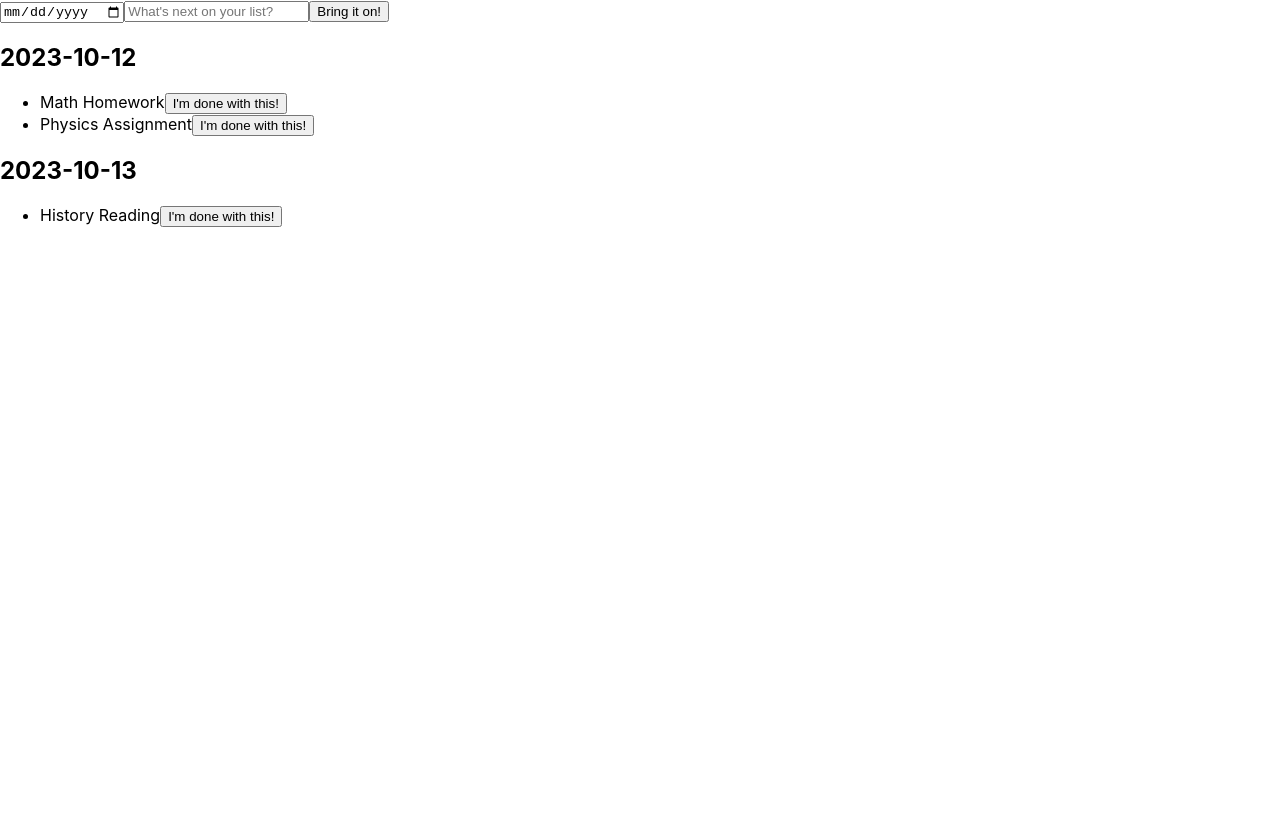
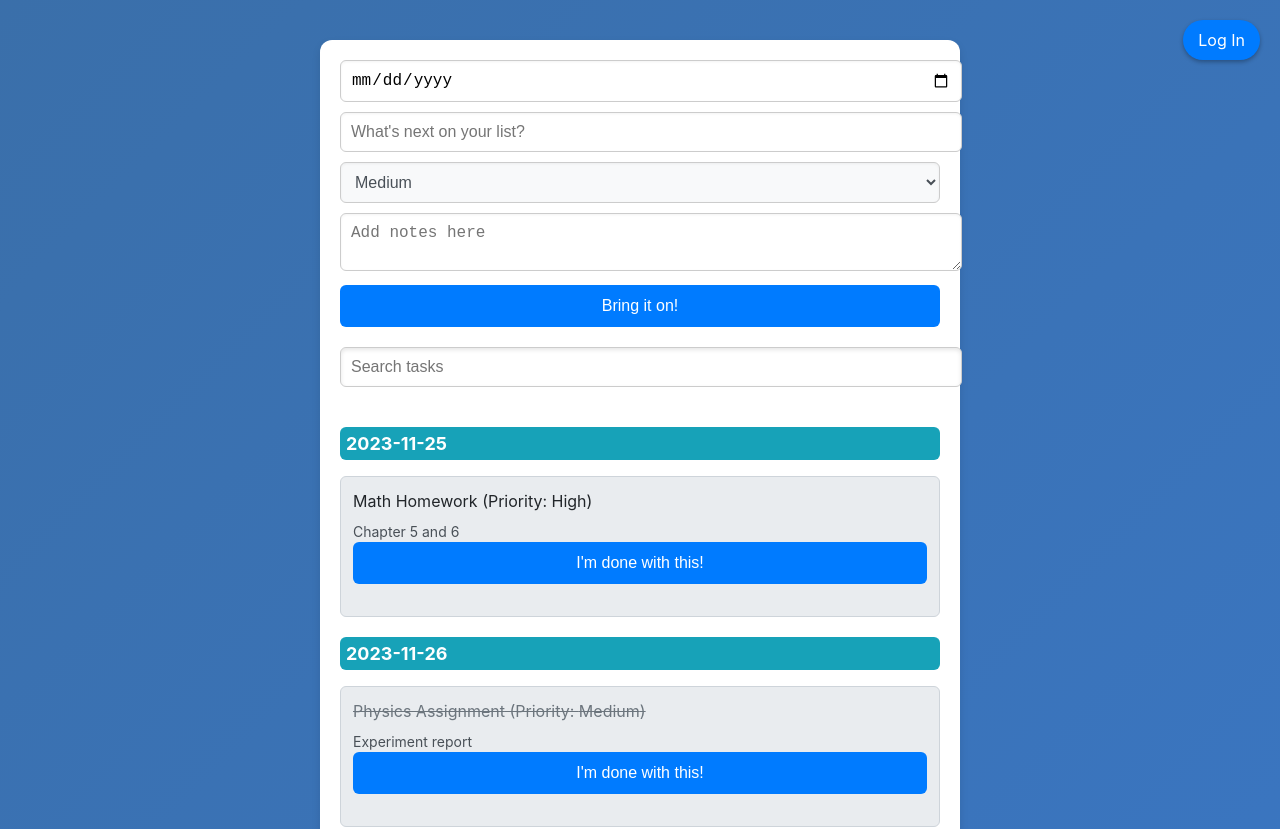
Before and after one commit to anis105/rocket_front, a React (Create React App) app: page / in a window 1280 px wide. Shown: the top 829 px of the page. Before the commit the page ends 800 px from the top, so only its background shows below. Built offline with nearby package versions, Linux system fonts and the light colour scheme.

Commit message:
Todolist - CURD - search - priority management
login
- login module

```diff
--- a/src/App.css
+++ b/src/App.css
@@ -1,38 +1,250 @@
-.App {
-  text-align: center;
+/* General Styles */
+
+@keyframes backgroundChange {
+  0% { background-position: 0% 50%; }
+  50% { background-position: 100% 50%; }
+  100% { background-position: 0% 50%; }
 }
 
-.App-logo {
-  height: 40vmin;
-  pointer-events: none;
+/* Background Style with Animated Dark Blue Theme */
+body {
+  margin: 0;
+  padding: 20px;
+  color: #fff;
+  background: linear-gradient(-45deg, #3a7bd5, #3a6073);
+  background-size: 400% 400%;
+  animation: backgroundChange 15s ease infinite;
+}
+/* Login Tab Style */
+.login-tab {
+  position: fixed;
+  right: 20px;
+  top: 20px;
+  background-color: #1e90ff; /* Dodger blue color */
+  color: white;
+  padding: 10px 15px;
+  border-radius: 20px;
+  cursor: pointer;
+  transition: background-color 0.2s;
+  box-shadow: 0 2px 4px rgba(0, 0, 0, 0.3);
 }
 
-@media (prefers-reduced-motion: no-preference) {
-  .App-logo {
-    animation: App-logo-spin infinite 20s linear;
+.login-tab:hover {
+  background-color: #1a7ac8; /* Slightly darker blue on hover */
+}
+
+.login-tab {
+  position: fixed;
+  right: 20px;
+  top: 20px;
+  background-color: #007bff;
+  color: white;
+  padding: 10px 15px;
+  border-radius: 20px;
+  cursor: pointer;
+  transition: background-color 0.2s;
+}
+
+.login-tab:hover {
+  background-color: #0056b3;
+}
+
+
+/* TodoList Container */
+.TodoList-container {
+  max-width: 600px;
+  margin: 20px auto;
+  background: #fff;
+  padding: 20px;
+  border-radius: 12px;
+  box-shadow: 0 4px 8px rgba(0, 0, 0, 0.1);
+  transition: box-shadow 0.3s;
+}
+
+.TodoList-container:hover {
+  box-shadow: 0 6px 12px rgba(0, 0, 0, 0.15);
+}
+
+/* Input fields and Buttons */
+.TodoList-container input[type="text"],
+.TodoList-container input[type="date"],
+.TodoList-container textarea,
+.TodoList-container select {
+  padding: 10px;
+  margin-bottom: 10px;
+  border-radius: 6px;
+  border: 1px solid #ccc;
+  width: 100%;
+  font-size: 16px;
+  box-shadow: inset 0 1px 3px rgba(0, 0, 0, 0.05);
+}
+
+.TodoList-container button {
+  background-color: #007bff;
+  color: white;
+  border: none;
+  padding: 12px 20px;
+  border-radius: 6px;
+  cursor: pointer;
+  font-size: 16px;
+  width: 100%;
+  margin-bottom: 20px;
+  transition: background-color 0.2s;
+}
+
+.TodoList-container button:hover {
+  background-color: #0056b3;
+}
+
+/* Search Bar */
+.search-bar input[type="text"] {
+  margin-bottom: 20px;
+  box-shadow: inset 0 2px 4px rgba(0, 0, 0, 0.1);
+}
+
+/* Task List */
+ul {
+  list-style-type: none;
+  padding: 0;
+}
+
+/* List Item Style */
+li {
+  background: #e9ecef;
+  border: 1px solid #ced4da;
+  margin-top: 5px;
+  padding: 12px;
+  border-radius: 6px;
+  transition: background-color 0.2s;
+  color: #333; /* Darker font color for better readability */
+  font-size: 16px; /* Adjust font size as needed */
+  line-height: 1.5; /* Spacing between lines */
+}
+
+li:hover {
+  background: #dee2e6;
+  /* Optionally, you can change the font color on hover as well */
+  /* color: #212529; */
+}
+
+/* Adjusting Task Text and Notes */
+span, .task-notes {
+  color: #212529; /* Darker color for task text and notes */
+}
+
+/* Completed Task Styling */
+span.completed {
+  text-decoration: line-through;
+  color: #6c757d; /* A lighter shade for completed tasks */
+}
+
+
+/* Task Notes */
+.task-notes {
+  font-size: 14px;
+  color: #495057;
+  margin-top: 8px;
+}
+
+/* Date Headers */
+.date-header {
+  background-color: #17a2b8;
+  color: white;
+  padding: 6px;
+  border-radius: 6px;
+  margin-top: 20px;
+  font-size: 18px;
+}
+
+/* Priority Styles */
+select {
+  background: #f8f9fa;
+  color: #495057;
+}
+
+option[value="High"] {
+  color: #dc3545;
+}
+
+option[value="Medium"] {
+  color: #ffc107;
+}
+
+option[value="Low"] {
+  color: #28a745;
+}
+
+/* Login Modal Style */
+.login-modal {
+  position: fixed;
+  top: 0;
+  left: 0;
+  width: 100%;
+  height: 100%;
+  background-color: rgba(0, 0, 0, 0.5);
+  display: flex;
+  justify-content: center;
+  align-items: center;
+}
+
+.login-content {
+  background-color: white;
+  padding: 20px;
+  border-radius: 5px;
+  box-shadow: 0 2px 10px rgba(0, 0, 0, 0.2);
+}
+
+.login-content h2 {
+  color: black;
+  margin-top: 0;
+}
+.login-content h3 {
+  color: black;
+  margin-top: auto;
+}
+
+
+.login-content input {
+  width: 100%;
+  padding: 10px;
+  margin: 10px 0;
+  border-radius: 5px;
+  border: 1px solid #ddd;
+}
+
+.login-content button {
+  width: 100%;
+  padding: 10px;
+  border: none;
+  border-radius: 5px;
+  background-color: #007bff;
+  color: white;
+  cursor: pointer;
+}
+
+.login-content button:hover {
+  background-color: #0056b3;
+}
+
+.close {
+  cursor: pointer;
+  float: right;
+  font-size: 28px;
+  font-weight: bold;
+}
+
+
+/* Responsiveness */
+@media only screen and (max-width: 600px) {
+  .TodoList-container {
+    padding: 15px;
+  }
+
+  .TodoList-container input[type="text"],
+  .TodoList-container input[type="date"],
+  .TodoList-container textarea,
+  .TodoList-container select,
+  .TodoList-container button {
+    width: 100%;
   }
 }
-
-.App-header {
-  background-color: #282c34;
-  min-height: 100vh;
-  display: flex;
-  flex-direction: column;
-  align-items: center;
-  justify-content: center;
-  font-size: calc(10px + 2vmin);
-  color: white;
-}
-
-.App-link {
-  color: #61dafb;
-}
-
-@keyframes App-logo-spin {
-  from {
-    transform: rotate(0deg);
-  }
-  to {
-    transform: rotate(360deg);
-  }
-}
--- a/src/App.js
+++ b/src/App.js
@@ -1,14 +1,30 @@
-import React, { useState } from 'react';
+import React, { useState, useEffect } from 'react';
+import './App.css';
+function TodoList() {
+    const initialTodos = [
+        { id: 1, date: '2023-11-25', task: 'Math Homework', completed: false, priority: 'High', notes: 'Chapter 5 and 6' },
+        { id: 2, date: '2023-11-26', task: 'Physics Assignment', completed: true, priority: 'Medium', notes: 'Experiment report' },
+        { id: 3, date: '2023-11-27', task: 'History Reading', completed: false, priority: 'Low', notes: 'Read pages 101-120' }
+    ];
 
-function TodoList() {
-    const [todos, setTodos] = useState([
-        { id: 1, date: '2023-10-12', task: 'Math Homework', completed: false },
-        { id: 2, date: '2023-10-12', task: 'Physics Assignment', completed: false },
-        { id: 3, date: '2023-10-13', task: 'History Reading', completed: false }
-    ]);
+    const [todos, setTodos] = useState(() => {
+        const savedTodos = localStorage.getItem('todos');
+        return savedTodos ? JSON.parse(savedTodos) : initialTodos;
+    });
 
     const [newTask, setNewTask] = useState('');
+    const [newPriority, setNewPriority] = useState('Medium');
+    const [newNotes, setNewNotes] = useState('');
     const [selectedDate, setSelectedDate] = useState('');
+    const [searchTerm, setSearchTerm] = useState('');
+    const [showLogin, setShowLogin] = useState(false);  // State for controlling login modal visibility
+
+    const handleLogin = () => {
+        setShowLogin(!showLogin); // Toggle login modal visibility
+    };
+    useEffect(() => {
+        localStorage.setItem('todos', JSON.stringify(todos));
+    }, [todos]);
 
     const handleAddTask = () => {
         if (newTask.trim() && selectedDate) {
@@ -16,16 +32,46 @@ function TodoList() {
                 id: Date.now(),
                 date: selectedDate,
                 task: newTask,
-                completed: false
+                completed: false,
+                priority: newPriority,
+                notes: newNotes
             }]);
             setNewTask('');
+            setNewPriority('Medium');
+            setNewNotes('');
             setSelectedDate('');
         }
     };
 
+    const filteredTodos = searchTerm.length === 0 ? todos : todos.filter(todo =>
+        todo.task.toLowerCase().includes(searchTerm.toLowerCase())
+    );
+
+    const groupedTodos = filteredTodos.reduce((grouped, todo) => {
+        (grouped[todo.date] = grouped[todo.date] || []).push(todo);
+        return grouped;
+    }, {});
+
     return (
-        <div>
-            {/* The "Add New Task" section */}
+        <div className="TodoList-container">
+            {/* Login Tab */}
+            <div className="login-tab" onClick={handleLogin}>
+                Log In
+            </div>
+            {/* Login Modal */}
+            {showLogin && (
+                <div className="login-modal">
+                    <div className="login-content">
+                        <span className="close" onClick={() => setShowLogin(false)}>&times;</span>
+                        <h2>Login</h2>
+                        <h3>Welcome Terps!</h3>
+                        <input type="text" placeholder="Username" />
+                        <input type="password" placeholder="Password" />
+                        <button onClick={() => console.log('Perform login')}>Login</button>
+                    </div>
+                </div>
+            )}
+            {/* Add New Task Section */}
             <div>
                 <input
                     type="date"
@@ -38,27 +84,48 @@ function TodoList() {
                     value={newTask}
                     onChange={(e) => setNewTask(e.target.value)}
                 />
+                <select
+                    value={newPriority}
+                    onChange={(e) => setNewPriority(e.target.value)}
+                >
+                    <option value="High">High</option>
+                    <option value="Medium">Medium</option>
+                    <option value="Low">Low</option>
+                </select>
+                <textarea
+                    placeholder="Add notes here"
+                    value={newNotes}
+                    onChange={(e) => setNewNotes(e.target.value)}
+                />
                 <button onClick={handleAddTask}>Bring it on!</button>
             </div>
 
-            {/* Displaying the tasks grouped by date */}
-            {Object.entries(todos.reduce((grouped, todo) => {
-                (grouped[todo.date] = grouped[todo.date] || []).push(todo);
-                return grouped;
-            }, {})).map(([date, todosForDate]) => (
+            {/* Search Bar */}
+            <div className="search-bar">
+                <input
+                    type="text"
+                    placeholder="Search tasks"
+                    value={searchTerm}
+                    onChange={(e) => setSearchTerm(e.target.value)}
+                />
+            </div>
+
+            {/* Displaying Tasks Grouped by Date */}
+            {Object.entries(groupedTodos).map(([date, todosForDate]) => (
                 <div key={date}>
-                    <h2>{date}</h2>
+                    <h2 className="date-header">{date}</h2>
                     <ul>
                         {todosForDate.map(todo => (
                             <li key={todo.id}>
                                 <span
-                                    style={{ textDecoration: todo.completed ? 'line-through' : 'none' }}
+                                    className={todo.completed ? 'completed' : ''}
                                     onClick={() => setTodos(todos.map(t =>
                                         t.id === todo.id ? {...t, completed: !t.completed} : t
                                     ))}
                                 >
-                                    {todo.task}
+                                    {todo.task} (Priority: {todo.priority})
                                 </span>
+                                <div className="task-notes">{todo.notes}</div>
                                 <button onClick={() => setTodos(todos.filter(t => t.id !== todo.id))}>
                                     I'm done with this!
                                 </button>
```
